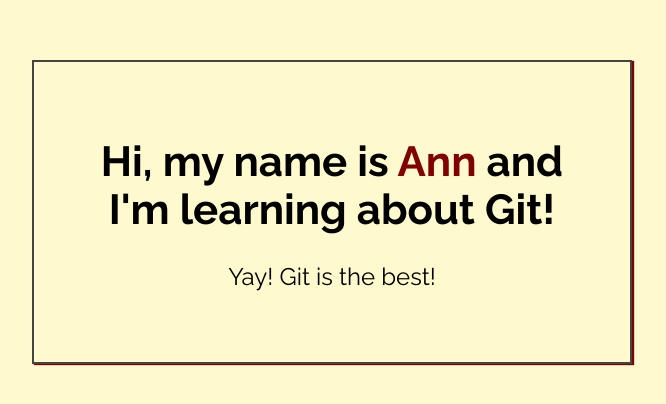
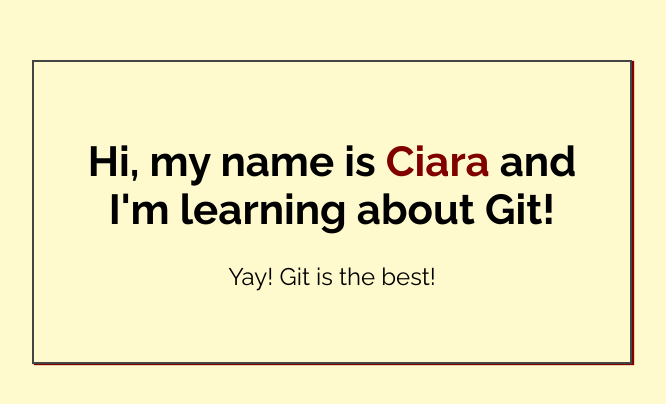
Before and after one commit to Scotchcodes/my-first-repo, a plain HTML site: page index.html in a window 1280 px wide. Shown: the part 188-592 px from the top of the page, without its empty margins (308-974 px from the left). Drawn offline with Linux system fonts and the light colour scheme.

Commit message:
Added name to index.html

```diff
--- a/index.html
+++ b/index.html
@@ -14,7 +14,7 @@
 <body>
 
     <div class="greeting">
-        <h1>Hi, my name is <span class="highlight">Ann</span> and I'm learning about Git! </h1>
+        <h1>Hi, my name is <span class="highlight">Ciara</span> and I'm learning about Git! </h1>
 
         <p>Yay! Git is the best!</p>
     </div>
```
